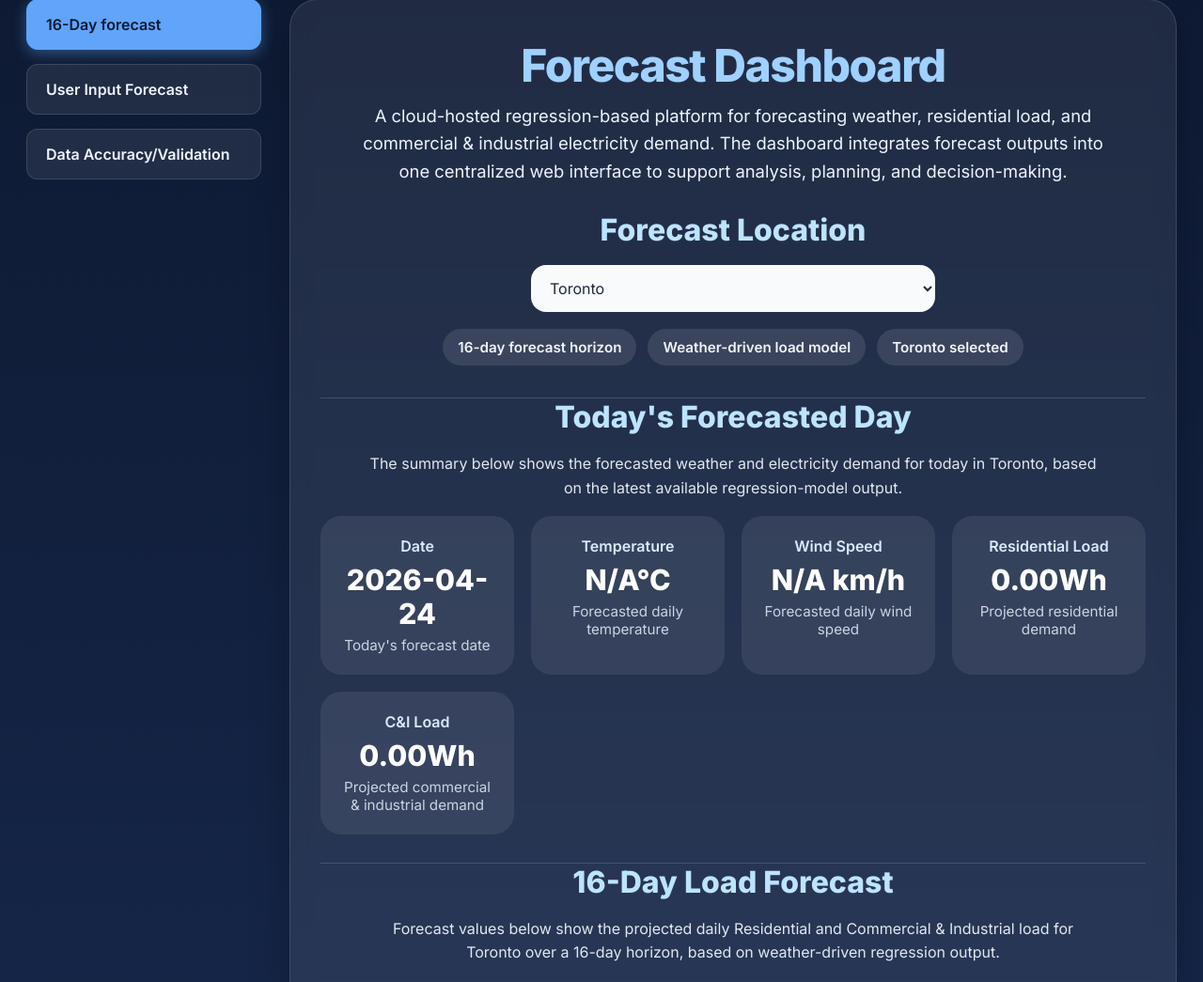
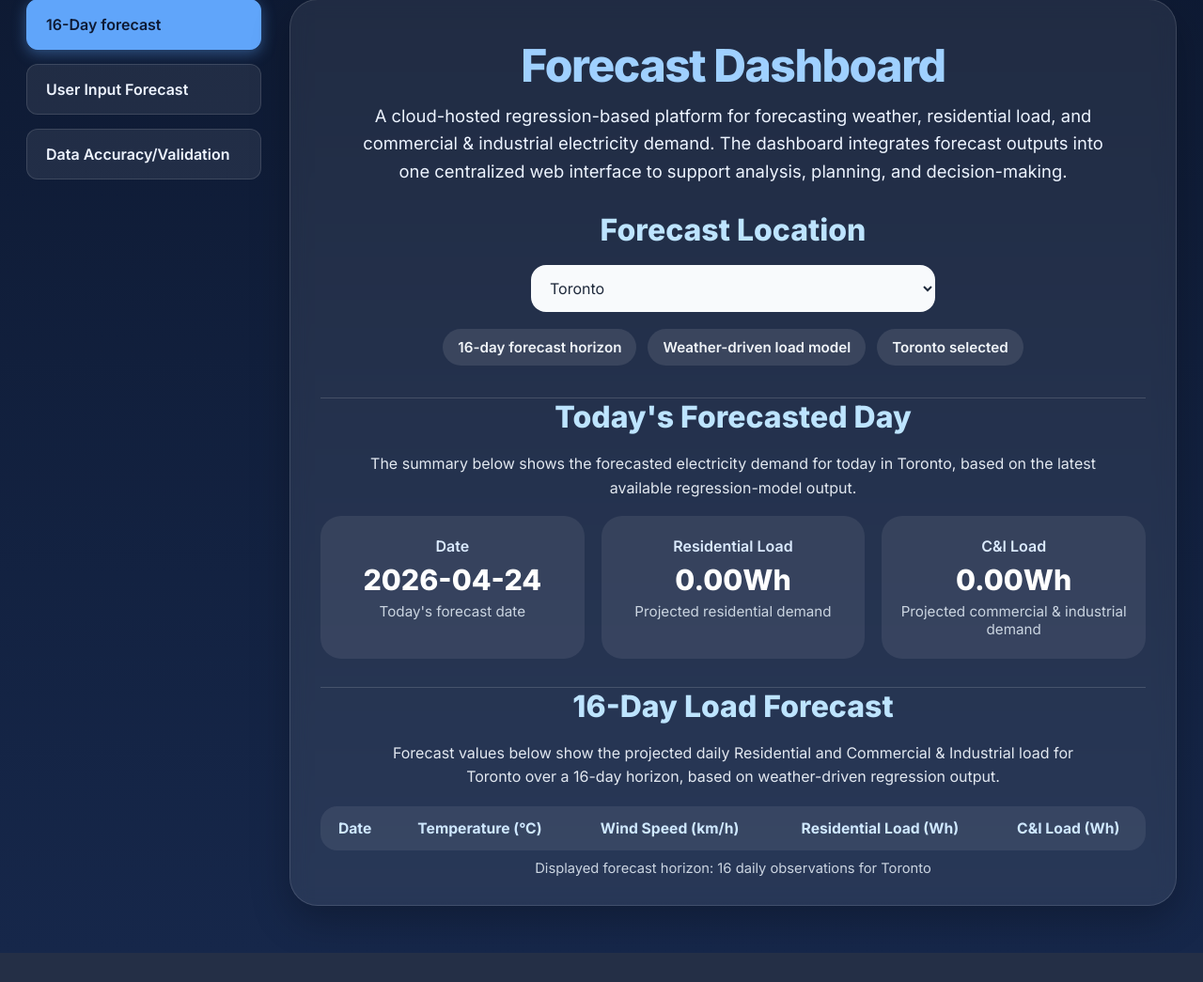
Before and after one commit to Hasnainr17/bv05-forecast, a Flask app: page / in a window 1280 px wide. Shown: the part 29-1074 px from the top of the page at 94% size. After the commit the page ends 1043 px from the top, so only its background shows below. Run offline with Flask 3, Linux system fonts and the light colour scheme; lists and menus that the app fills with data are empty; parts of the project's set-up code (start-up, migrations or seed data) failed here and were passed over.

Commit message:
Update index.html

```diff
--- a/templates/index.html
+++ b/templates/index.html
@@ -446,7 +446,7 @@
 
                <h2>Today's Forecasted Day</h2>
                <p class="section-text">
-                  The summary below shows the forecasted weather and electricity demand for today in {{ selected_city }},
+                  The summary below shows the forecasted electricity demand for today in {{ selected_city }},
                   based on the latest available regression-model output.
                </p>
                <div class="summary-grid">
@@ -454,16 +454,6 @@
                      <div class="mini-label">Date</div>
                      <div class="mini-value">{{ today_day.date }}</div>
                      <div class="mini-caption">Today's forecast date</div>
-                  </div>
-                  <div class="mini-box">
-                     <div class="mini-label">Temperature</div>
-                     <div class="mini-value">{{ today_day.temperature }}°C</div>
-                     <div class="mini-caption">Forecasted daily temperature</div>
-                  </div>
-                  <div class="mini-box">
-                     <div class="mini-label">Wind Speed</div>
-                     <div class="mini-value">{{ today_day.wind_speed }} km/h</div>
-                     <div class="mini-caption">Forecasted daily wind speed</div>
                   </div>
                   <div class="mini-box">
                      <div class="mini-label">Residential Load</div>
@@ -692,14 +682,18 @@
                         <label style="display:block; margin-bottom: 6px; color:#cbd5e1;">Start Date</label>
                         <input type="date" name="validation_start_date"
                                value="{{ request.form.get('validation_start_date', '') }}"
-                               min="2023-01-01" max="2025-12-31"
+                               min="2023-01-01" max="2025-11-30"
+                               oninvalid="this.setCustomValidity('Start date must be between 2023-01-01 and 2025-11-30')"
+                               oninput="this.setCustomValidity('')"
                                style="width:100%; padding:12px; border-radius:12px;" required>
                      </div>
                      <div style="min-width: 180px;">
                         <label style="display:block; margin-bottom: 6px; color:#cbd5e1;">End Date</label>
                         <input type="date" name="validation_end_date"
                                value="{{ request.form.get('validation_end_date', '') }}"
-                               min="2023-01-01" max="2025-12-31"
+                               min="2023-01-01" max="2025-11-30"
+                               oninvalid="this.setCustomValidity('End date must be between 2023-01-01 and 2025-11-30')"
+                               oninput="this.setCustomValidity('')"
                                style="width:100%; padding:12px; border-radius:12px;" required>
                      </div>
                   </div>
@@ -720,15 +714,9 @@
                   {% endif %}
 
                   {% if validation_html %}
-                     {% if validation_has_error %}
                      <div style="margin-top: 20px;">
                         {{ validation_html | safe }}
                      </div>
-                     {% else %}
-                     <div style="margin-top: 20px;">
-                        {{ validation_html | safe }}
-                     </div>
-                     {% endif %}
                   {% endif %}
                </div>
                {% endif %}
```
